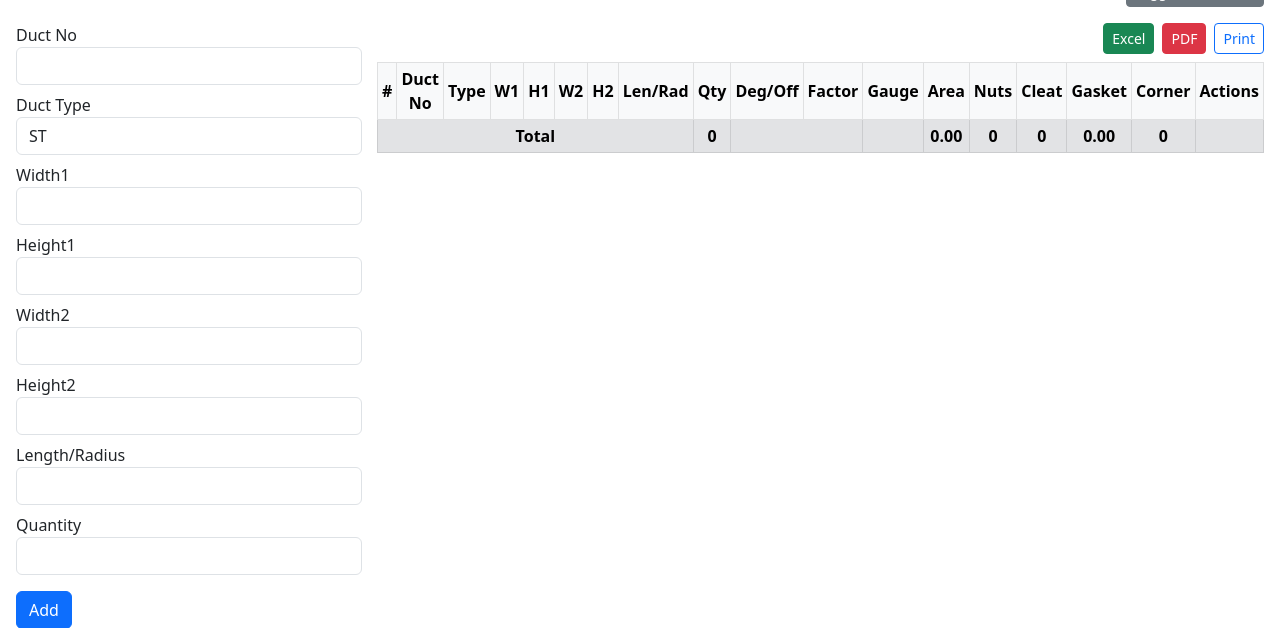
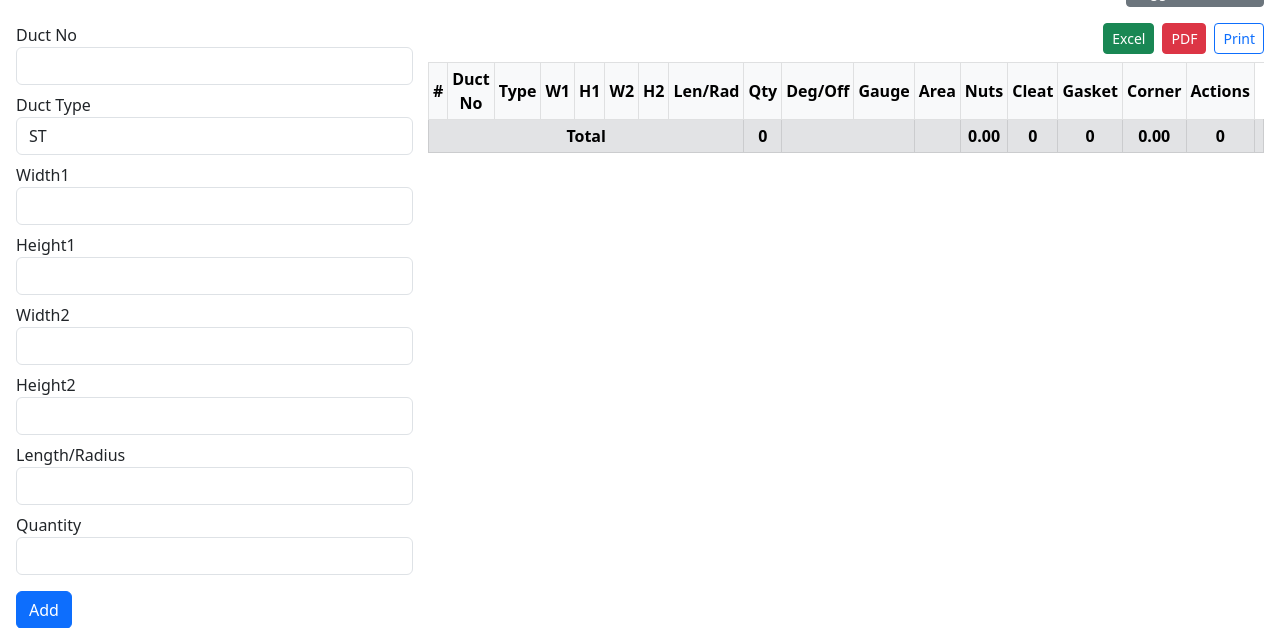
Before and after one commit to Madhan12-tech/duct-measurement, a Flask app: page /home/1 in a window 1280 px wide. Shown: the part 41-669 px from the top of the page. Run offline with Flask 3, Linux system fonts and the light colour scheme; data that the repository does not hold is empty.

Commit message:
Update duct_entry.html

```diff
--- a/templates/duct_entry.html
+++ b/templates/duct_entry.html
@@ -108,7 +108,7 @@
           <thead class="table-light">
             <tr>
               <th>#</th><th>Duct No</th><th>Type</th><th>W1</th><th>H1</th><th>W2</th><th>H2</th><th>Len/Rad</th>
-              <th>Qty</th><th>Deg/Off</th><th>Factor</th><th>Gauge</th><th>Area</th><th>Nuts</th>
+              <th>Qty</th><th>Deg/Off</th><th>Gauge</th><th>Area</th><th>Nuts</th>
               <th>Cleat</th><th>Gasket</th><th>Corner</th><th>Actions</th>
             </tr>
           </thead>
@@ -125,7 +125,6 @@
               <td>{{ entry[8] }}</td>
               <td>{{ entry[9] }}</td>
               <td>{{ entry[10] }}</td>
-              <td>{{ entry[11] }}</td>
               <td>{{ entry[12] }}</td>
               <td>{{ '%.2f'|format(entry[13]) }}</td>
               <td>{{ entry[14] }}</td>
```
